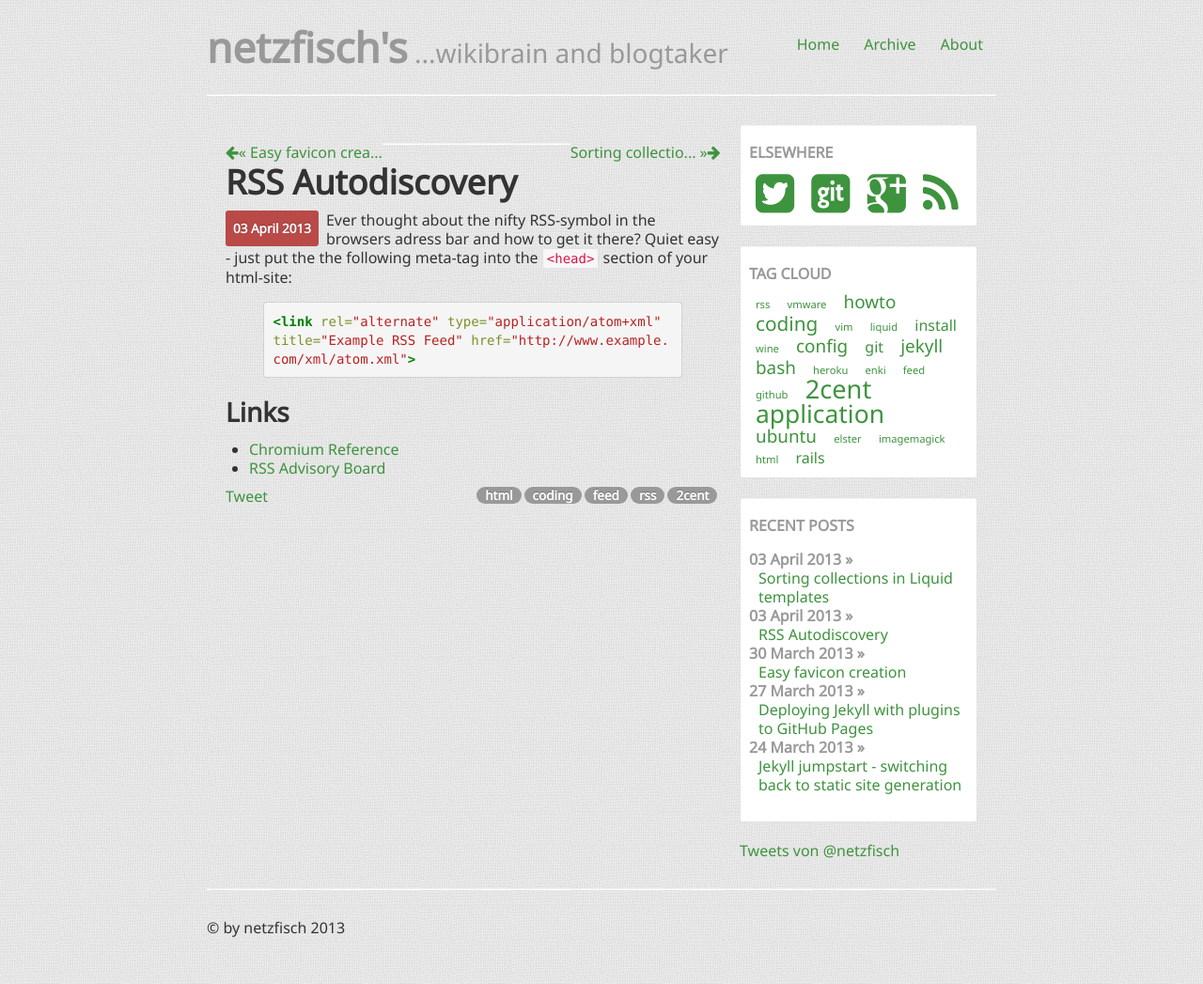
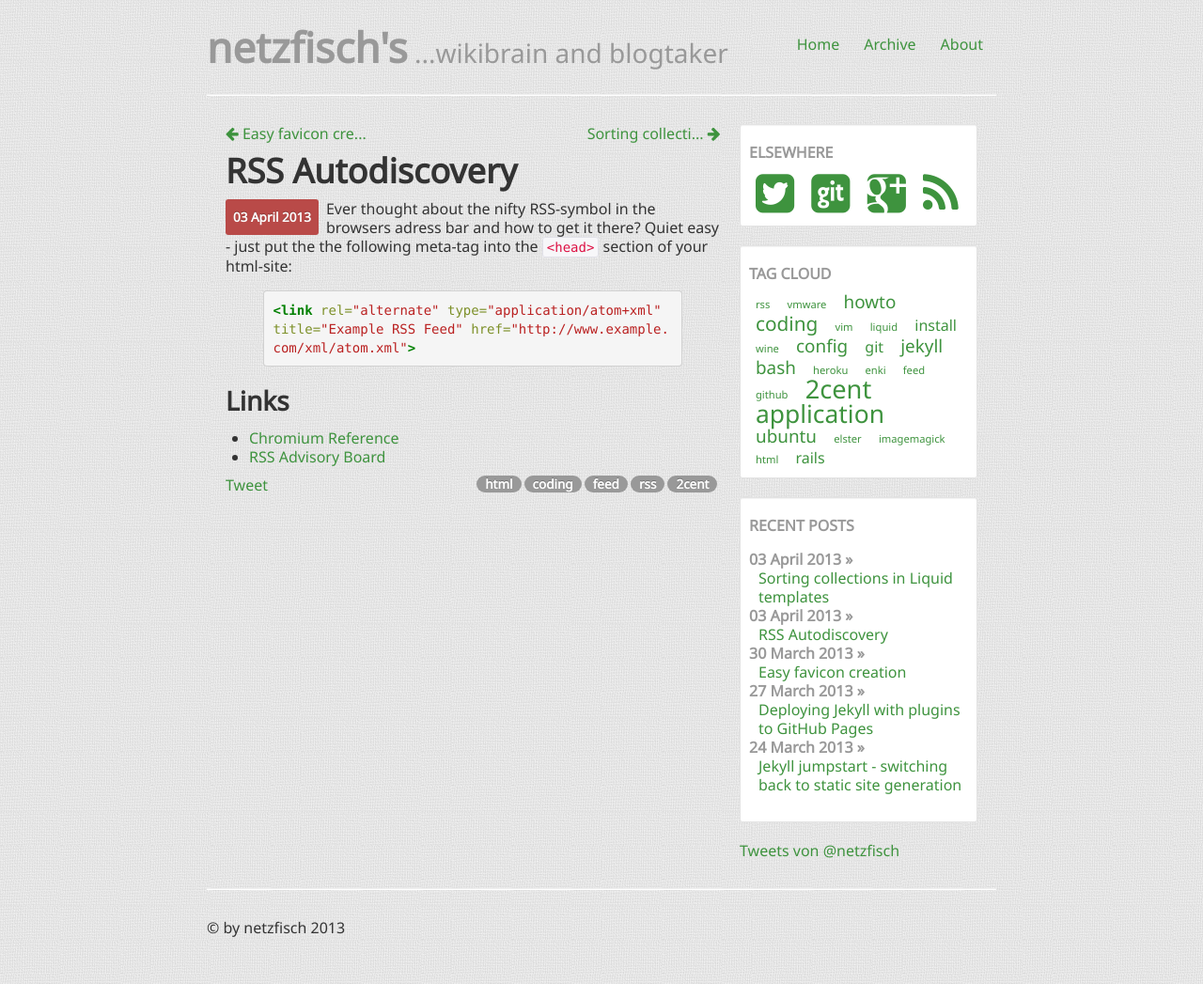
Before and after one commit to netzfisch/netzfisch.github.io, a Jekyll site: the page built from _posts/2013-04-03-rss-autodiscovery.md, in a window 1280 px wide. Shown: the whole page at 94% size. Built offline with Jekyll 4.4.1, drawn with Linux system fonts in a browser that asks for light colours; Markdown is read by kramdown in place of the engine named in the settings; comment, search, counter and statistics services are not loaded.

Commit message:
Update post.html

```diff
--- a/_layouts/post.html
+++ b/_layouts/post.html
@@ -3,19 +3,18 @@ layout: default
 sidebar_posts: related
 ---
 <div id="post">
-  <p class="post_navigation">
+  <div class="post_navigation">
     {% if page.previous.url %}
-      <a class="pull-left" href="{{page.previous.url}}" title="Previous Post: {{page.previous.title}}"><i class="icon-arrow-left"></i>&laquo; {{page.previous.title | truncate:20 }}</a>
+      <a class="pull-left" href="{{page.previous.url}}" title="Previous Post: {{page.previous.title}}"><i class="icon-arrow-left"></i> {{page.previous.title | truncate:19 }}</a>
     {% endif %}
     {% if page.next.url %}
-       <a class="pull-right" href="{{page.next.url}}" title="Next Post: {{page.next.title}}">{{page.next.title | truncate:20 }} &raquo;<i class="icon-arrow-right"></i></a>
+       <a class="pull-right" href="{{page.next.url}}" title="Next Post: {{page.next.title}}">{{page.next.title | truncate:19 }} <i class="icon-arrow-right"></i></a>
     {% endif %}
-  </p>
-
-  <hr class="clearfix" />
-  <h2>{{ page.title }}</h2>
+    <br />
+  </div>
 
   <div class="post_content">
+    <h2>{{ page.title }}</h2>
     <span class="label label-important pull-left">{{ page.date | date_to_long_string }}</span>
     {{ content }}
   </div>
```
